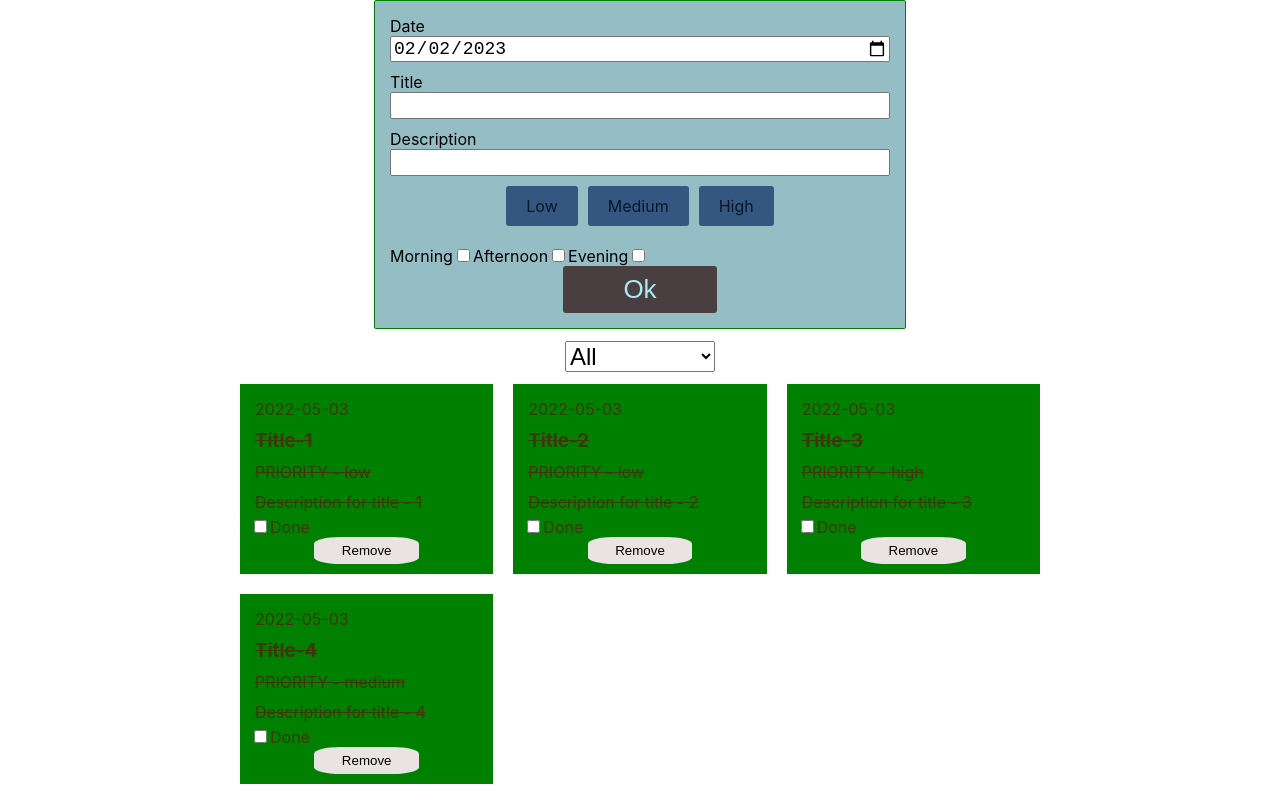
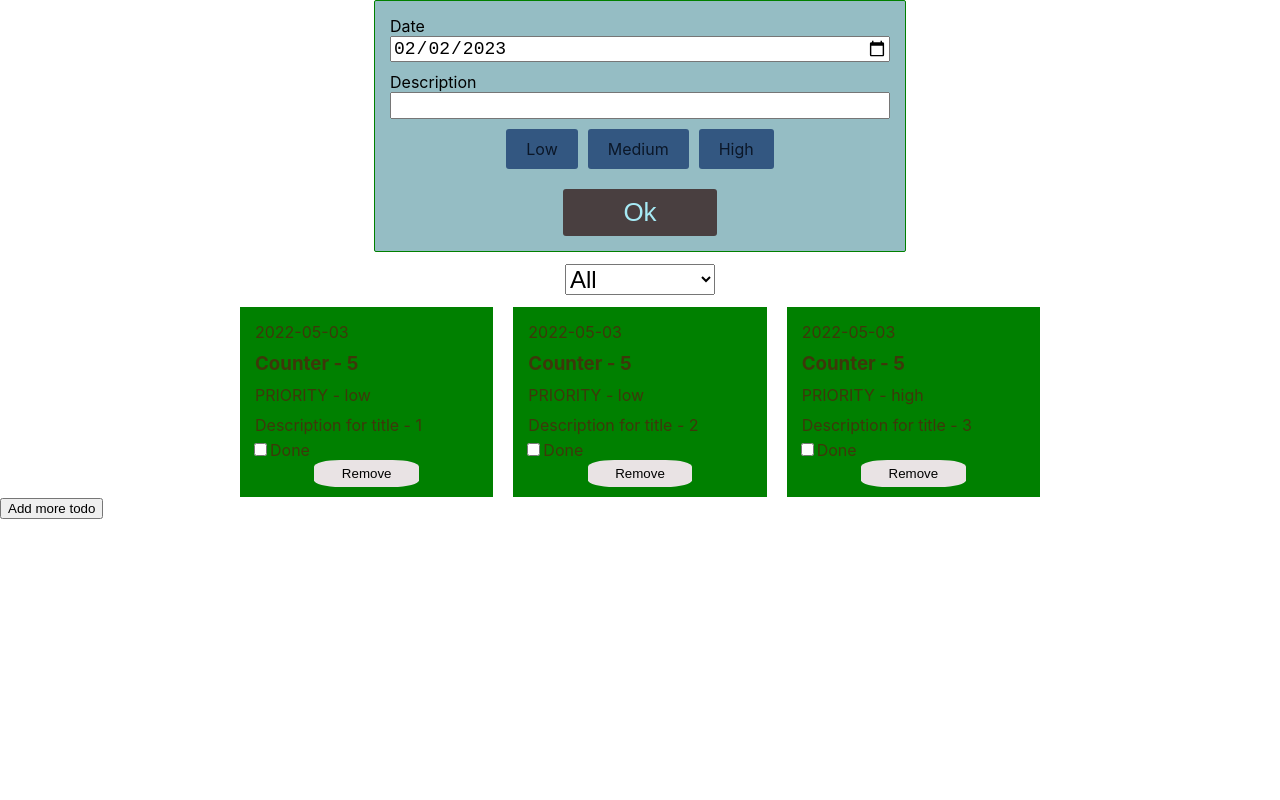
Before and after one commit to z9877969/bc_50, a React (Create React App) app: page / in a window 1280 px wide. Built offline with nearby package versions, Linux system fonts and the light colour scheme.

Commit message:
adds life-cicles

```diff
--- a/src/components/TodoForm/TodoForm.jsx
+++ b/src/components/TodoForm/TodoForm.jsx
@@ -1,4 +1,5 @@
-import { Component } from "react";
+import { Component, PureComponent } from "react";
+
 import s from "./TodoForm.module.scss";
 import { v4 as uuidv4 } from "uuid";
 
@@ -8,14 +9,46 @@ const priorityOptions = {
   HIGH: "high",
 };
 
-class ToDoForm extends Component {
+const hardCalc = () => {
+  let i = 0;
+  while (i < 1e9) {
+    i++;
+  }
+};
+
+class ToDoForm extends PureComponent {
   state = {
     date: "2023-02-02",
-    title: "",
     descr: "",
     priority: "",
-    dayPeriods: [],
   };
+
+  // static getDerivedStateFromProps(props, state) {
+  //   // console.log("props :>> ", props);
+  //   // console.log("state :>> ", state);
+  //   console.log("Form getDerivedStateFromProps");
+  //   // const newState = { descr: "getDerivedStateFromProps" };
+  //   // return newState;
+  //   return null;
+  // }
+
+  // componentDidMount() {
+  //   console.log("Form CDM");
+  // }
+
+  // shouldComponentUpdate(newProps, newState) {
+  //   console.log("props :>> ", newProps);
+  //   console.log("newState :>> ", newState);
+  //   console.log("this.state :>> ", this.state);
+  //   if (
+  //     newState.date !== this.state.date ||
+  //     newState.descr !== this.state.descr ||
+  //     newState.priority !== this.state.priority
+  //   )
+  //     return true; // -> render true
+  //   // {} !== {}
+  //   return false; // -> render false
+  // }
 
   handleChange = (e) => {
     const { name, value, type, checked } = e.target;
@@ -38,6 +71,10 @@ class ToDoForm extends Component {
   };
 
   render() {
+    // console.log("Form render");
+
+    hardCalc();
+
     return (
       <form className={s.form} onSubmit={this.handleSubmit}>
         <label className={s.label}>
@@ -47,16 +84,6 @@ class ToDoForm extends Component {
             name="date"
             value={this.state.date}
             type="date"
-            onChange={this.handleChange}
-          />
-        </label>
-        <label className={s.label}>
-          <span> Title </span>
-          <input
-            className={s.input}
-            type="text"
-            name="title"
-            value={this.state.title}
             onChange={this.handleChange}
           />
         </label>
@@ -118,38 +145,6 @@ class ToDoForm extends Component {
             </label>
           </div>
         </div>
-        <div>
-          <label>
-            Morning
-            <input
-              type="checkbox"
-              name="dayPeriods"
-              value="morning"
-              checked={this.state.dayPeriods.includes("morning")}
-              onChange={this.handleChange}
-            />
-          </label>
-          <label>
-            Afternoon
-            <input
-              type="checkbox"
-              name="dayPeriods"
-              value="afternoon"
-              checked={this.state.dayPeriods.includes("afternoon")}
-              onChange={this.handleChange}
-            />
-          </label>
-          <label>
-            Evening
-            <input
-              type="checkbox"
-              name="dayPeriods"
-              value="evening"
-              checked={this.state.dayPeriods.includes("evening")}
-              onChange={this.handleChange}
-            />
-          </label>
-        </div>
         <button className={s.submit} type="submit">
           Ok
         </button>
@@ -159,15 +154,3 @@ class ToDoForm extends Component {
 }
 
 export default ToDoForm;
-
-// const obj = {
-//   a: "qwe"
-// }
-
-// obj.a
-// obj["a"]
-
-// const key = "a";
-// const value = "qwe"
-// obj[key]
-// {[key]: value }
--- /dev/null
+++ b/src/components/TodoItem/TodoItem.jsx
@@ -0,0 +1,61 @@
+import { Component } from "react";
+import s from "./TodoItem.module.scss";
+
+class TodoItem extends Component {
+  state = {
+    count: 0,
+  };
+
+  #intervalId;
+
+  componentDidMount() {
+    this.#intervalId = setInterval(() => {
+      this.setState((prev) => ({ count: prev.count + 1 }));
+      console.log("setInterval");
+    }, 1000);
+  }
+
+  componentWillUnmount() {
+    console.log("CWU - ", this.props.id);
+    clearInterval(this.#intervalId);
+  }
+
+  render() {
+    const {
+      title,
+      descr,
+      id,
+      date,
+      priority,
+      isDone,
+      removeTodo,
+      updateTodoStatus,
+    } = this.props;
+    return (
+      <li key={id} className={s.toDoItem}>
+        <p className={s.date}>{date}</p>
+        <h3 className={`${s.title} ${isDone && s.isDone}`}>
+          Counter - {this.state.count}
+        </h3>
+        <p className={`${s.descr} ${isDone && s.isDone}`}>
+          PRIORITY - {priority}
+        </p>
+        <p className={`${s.descr} ${isDone && s.isDone}`}>{descr}</p>
+        <label className={s.status}>
+          <input
+            type="checkbox"
+            name="status"
+            checked={isDone}
+            onChange={(e) => updateTodoStatus(id)}
+          />
+          Done
+        </label>
+        <button className={s.todoBtn} onClick={() => removeTodo(id)}>
+          Remove
+        </button>
+      </li>
+    );
+  }
+}
+
+export default TodoItem;
--- /dev/null
+++ b/src/components/TodoItem/TodoItem.module.scss
@@ -0,0 +1,41 @@
+.toDoItem {
+  padding: 10px;
+  background-color: green;
+  /* background-color: rgb(48, 142, 144); */
+  color: rgb(61, 56, 10);
+}
+
+.date,
+.title,
+.descr,
+.priority {
+  padding: 5px;
+}
+
+.title,
+.descr {
+  &.isDone {
+    text-decoration: line-through;
+  }
+}
+
+.todoBtn {
+  display: block;
+  width: 45%;
+  padding: 6px 25px;
+  margin: 0 auto;
+  background-color: rgb(233, 227, 228);
+  cursor: pointer;
+  border: none;
+  border-radius: 25%;
+
+  &:active {
+    transform: scale(0.95);
+  }
+}
+
+.icon {
+  width: 30px;
+  height: 30px;
+  fill: darkblue;
+}
--- a/src/components/TodoList/TodoList.jsx
+++ b/src/components/TodoList/TodoList.jsx
@@ -1,30 +1,23 @@
 import PropTypes from "prop-types";
+import TodoItem from "../TodoItem/TodoItem";
 import s from "./TodoList.module.css";
 
 const TodoList = ({ todo = [], removeTodo, updateTodoStatus }) => {
   return (
     <ul className={s.container}>
-      {todo.map(({ title, descr, id, date, priority, isDone }) => (
-        <li key={id} className={s.toDoItem}>
-          <p className={s.date}>{date}</p>
-          <h3 className={`${s.title} ${true && s.isDone}`}>{title}</h3>
-          <p className={`${s.descr} ${true && s.isDone}`}>
-            PRIORITY - {priority}
-          </p>
-          <p className={`${s.descr} ${true && s.isDone}`}>{descr}</p>
-          <label className={s.status}>
-            <input
-              type="checkbox"
-              name="status"
-              checked={isDone}
-              onChange={(e) => updateTodoStatus(id)}
-            />
-            Done
-          </label>
-          <button className={s.todoBtn} onClick={() => removeTodo(id)}>
-            Remove
-          </button>
-        </li>
+      {todo.map((todoItemProps) => (
+        <TodoItem
+          key={todoItemProps.id}
+          // title={title}
+          // descr={descr}
+          // id={id}
+          // date={date}
+          // priority={priority}
+          // isDone={isDone}
+          {...todoItemProps}
+          removeTodo={removeTodo}
+          updateTodoStatus={updateTodoStatus}
+        />
       ))}
     </ul>
   );
@@ -44,3 +37,12 @@ TodoList.propTypes = {
 };
 
 export default TodoList;
+
+const props = {};
+
+const method1 = () => {};
+const method2 = () => {};
+
+const C = (props) => {};
+
+C({ ...props, method1, method2 });
--- a/src/components/TodoList/TodoList.module.css
+++ b/src/components/TodoList/TodoList.module.css
@@ -13,45 +13,3 @@
   grid-template-columns: repeat(3, 1fr);
   grid-gap: 20px;
 }
-
-.toDoItem {
-  padding: 10px;
-  background-color: green;
-  /* background-color: rgb(48, 142, 144); */
-  color: rgb(61, 56, 10);
-}
-
-.date,
-.title,
-.descr,
-.priority {
-  padding: 5px;
-}
-
-.title,
-.descr {
-  &.isDone {
-    text-decoration: line-through;
-  }
-}
-
-.todoBtn {
-  display: block;
-  width: 45%;
-  padding: 6px 25px;
-  margin: 0 auto;
-  background-color: rgb(233, 227, 228);
-  cursor: pointer;
-  border: none;
-  border-radius: 25%;
-
-  &:active {
-    transform: scale(0.95);
-  }
-}
-
-.icon {
-  width: 30px;
-  height: 30px;
-  fill: darkblue;
-}
--- a/src/components/TodoPage/TodoPage.jsx
+++ b/src/components/TodoPage/TodoPage.jsx
@@ -3,21 +3,45 @@ import PrioritySelect from "../PrioritySelect/PrioritySelect";
 import ToDoForm from "../TodoForm/TodoForm";
 import ToDoList from "../TodoList/TodoList";
 import { todo as todoList } from "../../data/todo";
+import { v4 } from "uuid";
 
 class TodoPage extends Component {
   state = {
-    todo: todoList,
+    todo: [], // 4 + 15
     priority: "all",
+    isOpen: false,
   };
+
+  getSnapshotBeforeUpdate() {
+    return document.body.clientHeight;
+  }
+
+  componentDidMount() {
+    const savedTodo = JSON.parse(localStorage.getItem("todo")) || todoList;
+    this.setState({ todo: savedTodo });
+  }
+
+  componentDidUpdate(prevProps, prevState, snapshot) {
+    // console.log("Todo Page CDU");
+
+    if (prevState.todo !== this.state.todo) {
+      localStorage.setItem("todo", JSON.stringify(this.state.todo));
+      window.scrollTo({
+        top: snapshot,
+        behavior: "smooth",
+      });
+    }
+    if (prevState.priority !== this.state.priority) {
+      this.setState({ isOpen: true });
+    }
+  }
 
   changePriority = (e) => {
     const { value } = e.target;
-    console.log("value :>> ", value);
     this.setState({ priority: value });
   };
 
   addTodo = (todo) => {
-    // find -> el | undefined || some -> true | false
     this.setState((prevState) => ({ todo: [...prevState.todo, todo] }));
   };
 
@@ -33,6 +57,14 @@ class TodoPage extends Component {
     }));
   };
 
+  handleAddMoreTodo = () => {
+    const newTodo = { ...this.state.todo[0] };
+    const todoList = Array(15)
+      .fill("")
+      .map((el) => ({ ...newTodo, id: v4() }));
+    this.setState((prev) => ({ todo: [...prev.todo, ...todoList] }));
+  };
+
   filterTodo = () => {
     const { todo, priority } = this.state;
     if (priority === "all") return todo;
@@ -40,6 +72,7 @@ class TodoPage extends Component {
   };
 
   render() {
+    // console.log("TodoPage render");
     const filterdTodo = this.filterTodo();
 
     return (
@@ -54,6 +87,9 @@ class TodoPage extends Component {
           removeTodo={this.removeTodo}
           updateTodoStatus={this.updateTodoStatus}
         />
+        <button type="button" onClick={this.handleAddMoreTodo}>
+          Add more todo
+        </button>
       </>
     );
   }
--- a/src/data/todo.js
+++ b/src/data/todo.js
@@ -25,12 +25,12 @@ export const todo = [
     priority: "high",
     isDone: false,
   },
-  {
-    id: uuidv4(),
-    date: "2022-05-03",
-    title: "Title-4",
-    descr: "Description for title - 4",
-    priority: "medium",
-    isDone: false,
-  },
+  // {
+  //   id: uuidv4(),
+  //   date: "2022-05-03",
+  //   title: "Title-4",
+  //   descr: "Description for title - 4",
+  //   priority: "medium",
+  //   isDone: false,
+  // },
 ];
--- a/src/index.js
+++ b/src/index.js
@@ -8,7 +8,7 @@ import ReactDOM from "react-dom/client";
 const root = ReactDOM.createRoot(document.getElementById("root"));
 
 root.render(
-  <React.StrictMode>
+  // <React.StrictMode>
     <App />
-  </React.StrictMode>
+  // </React.StrictMode>
 );
```
Also changed, not shown: src/components/PrioritySelect/PrioritySelect.jsx (+5 -5 lines), 1 other file (tests, documents, lock files or other folders).
